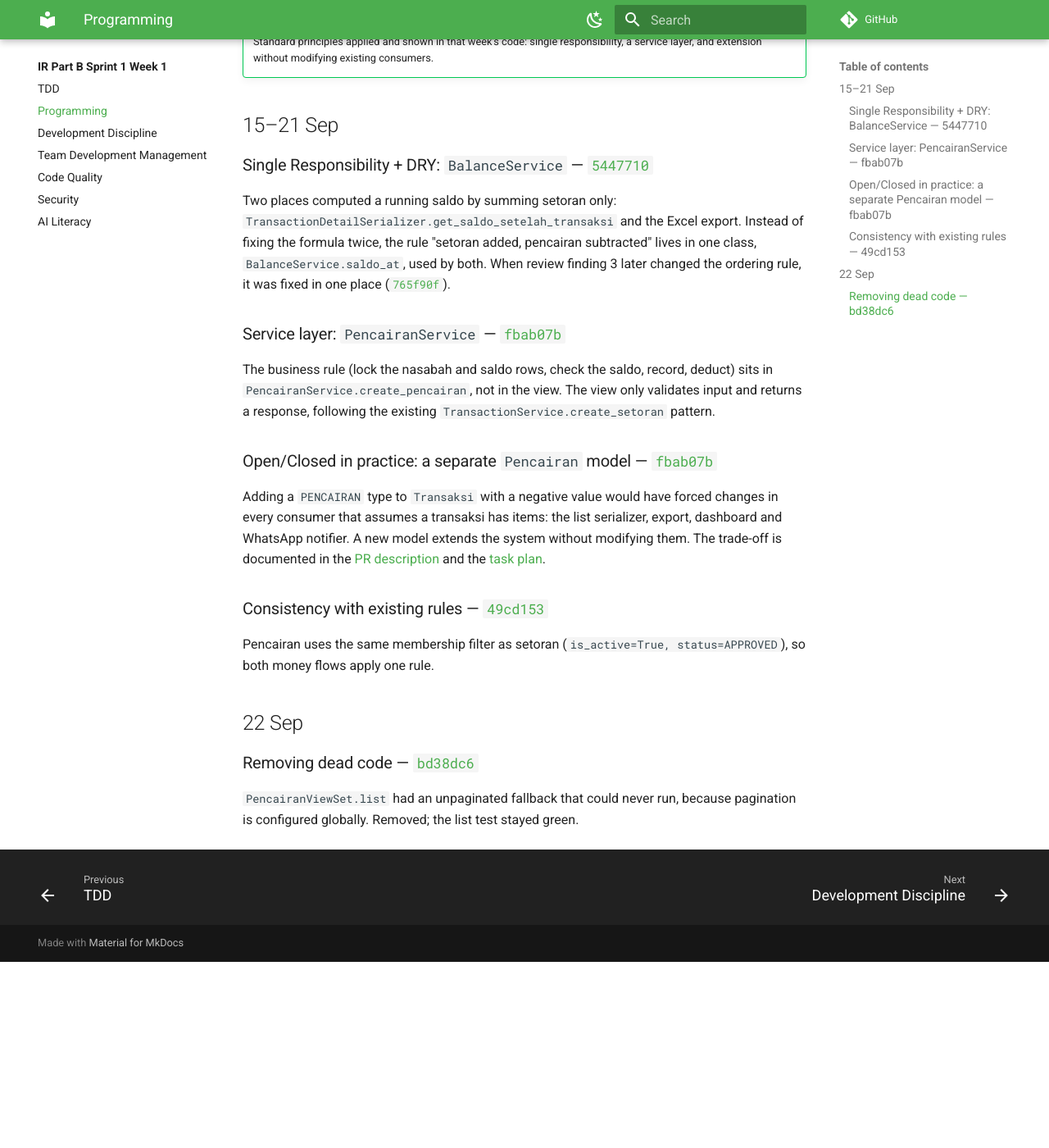
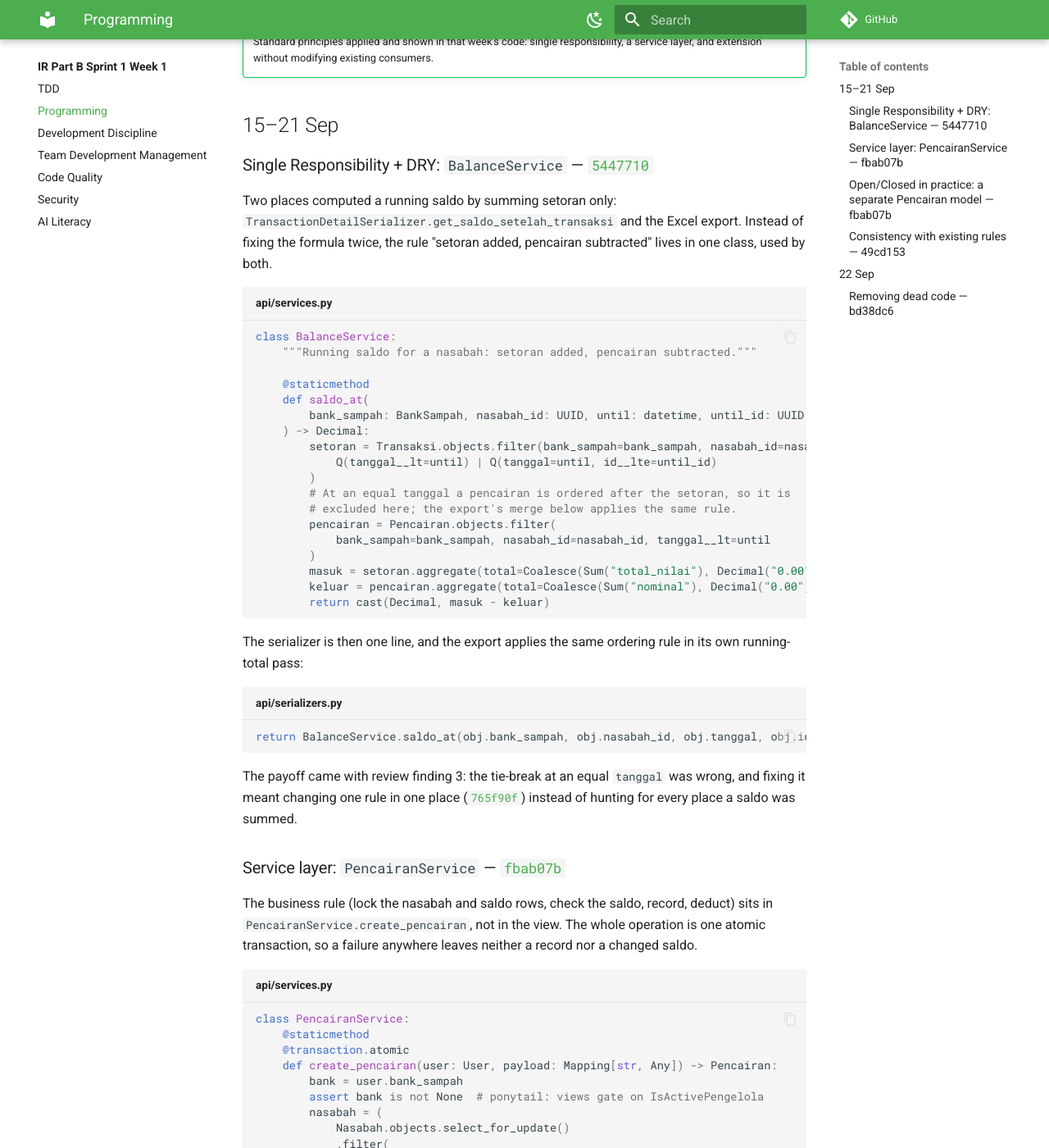
Before and after one commit to mvfi0/pilah-docs, an MkDocs documentation site: the page built from docs/review/part-b/programming.md, in a window 1280 px wide and 1400 px high, scrolled down 237 px. Shown: the whole window at 82% size. Built offline with MkDocs 1.6.1 and Material for MkDocs 9.7.7, drawn with Linux system fonts in a browser that asks for light colours; comment, search, counter and statistics services are not loaded; before the commit the page ends 1410 px from its top, so only the background shows below that; some of the changed text lies outside the part shown.

Commit message:
docs(review): show the code behind each programming claim
Co-Authored-By: Claude Opus 5 <noreply@anthropic.com>

````diff
--- a/docs/review/part-b/programming.md
+++ b/docs/review/part-b/programming.md
@@ -7,22 +7,151 @@
 
 ### Single Responsibility + DRY: `BalanceService` — [`5447710`](https://github.com/bank-sampah-PILAH/pilah-be/commit/5447710)
 
-Two places computed a running saldo by summing setoran only: `TransactionDetailSerializer.get_saldo_setelah_transaksi` and the Excel export. Instead of fixing the formula twice, the rule "setoran added, pencairan subtracted" lives in one class, `BalanceService.saldo_at`, used by both. When review finding 3 later changed the ordering rule, it was fixed in one place ([`765f90f`](https://github.com/bank-sampah-PILAH/pilah-be/commit/765f90f)).
+Two places computed a running saldo by summing setoran only: `TransactionDetailSerializer.get_saldo_setelah_transaksi` and the Excel export. Instead of fixing the formula twice, the rule "setoran added, pencairan subtracted" lives in one class, used by both.
+
+```python title="api/services.py"
+class BalanceService:
+    """Running saldo for a nasabah: setoran added, pencairan subtracted."""
+
+    @staticmethod
+    def saldo_at(
+        bank_sampah: BankSampah, nasabah_id: UUID, until: datetime, until_id: UUID
+    ) -> Decimal:
+        setoran = Transaksi.objects.filter(bank_sampah=bank_sampah, nasabah_id=nasabah_id).filter(
+            Q(tanggal__lt=until) | Q(tanggal=until, id__lte=until_id)
+        )
+        # At an equal tanggal a pencairan is ordered after the setoran, so it is
+        # excluded here; the export's merge below applies the same rule.
+        pencairan = Pencairan.objects.filter(
+            bank_sampah=bank_sampah, nasabah_id=nasabah_id, tanggal__lt=until
+        )
+        masuk = setoran.aggregate(total=Coalesce(Sum("total_nilai"), Decimal("0.00")))["total"]
+        keluar = pencairan.aggregate(total=Coalesce(Sum("nominal"), Decimal("0.00")))["total"]
+        return cast(Decimal, masuk - keluar)
+```
+
+The serializer is then one line, and the export applies the same ordering rule in its own running-total pass:
+
+```python title="api/serializers.py"
+return BalanceService.saldo_at(obj.bank_sampah, obj.nasabah_id, obj.tanggal, obj.id)
+```
+
+The payoff came with review finding 3: the tie-break at an equal `tanggal` was wrong, and fixing it meant changing one rule in one place ([`765f90f`](https://github.com/bank-sampah-PILAH/pilah-be/commit/765f90f)) instead of hunting for every place a saldo was summed.
 
 ### Service layer: `PencairanService` — [`fbab07b`](https://github.com/bank-sampah-PILAH/pilah-be/commit/fbab07b)
 
-The business rule (lock the nasabah and saldo rows, check the saldo, record, deduct) sits in `PencairanService.create_pencairan`, not in the view. The view only validates input and returns a response, following the existing `TransactionService.create_setoran` pattern.
+The business rule (lock the nasabah and saldo rows, check the saldo, record, deduct) sits in `PencairanService.create_pencairan`, not in the view. The whole operation is one atomic transaction, so a failure anywhere leaves neither a record nor a changed saldo.
+
+```python title="api/services.py"
+class PencairanService:
+    @staticmethod
+    @transaction.atomic
+    def create_pencairan(user: User, payload: Mapping[str, Any]) -> Pencairan:
+        bank = user.bank_sampah
+        assert bank is not None  # ponytail: views gate on IsActivePengelola
+        nasabah = (
+            Nasabah.objects.select_for_update()
+            .filter(
+                id=payload["nasabah_id"],
+                bank_sampah=bank,
+                is_active=True,
+                status=Nasabah.Status.APPROVED,
+            )
+            .first()
+        )
+        if not nasabah:
+            raise serializers.ValidationError(
+                {"nasabah_id": ["Nasabah tidak ditemukan atau tidak aktif"]}
+            )
+
+        saldo, _ = Saldo.objects.select_for_update().get_or_create(nasabah=nasabah)
+        nominal = payload["nominal"]
+        saldo_sebelum = saldo.total_saldo
+        if nominal > saldo_sebelum:
+            raise serializers.ValidationError({"nominal": ["Saldo nasabah tidak mencukupi"]})
+        ...
+```
+
+The view stays thin: validate, delegate, respond. It holds no business rule at all, following the existing `TransactionService.create_setoran` pattern.
+
+```python title="api/views.py"
+    def create(self, request: Request) -> Response:
+        serializer = PencairanCreateSerializer(data=request.data)
+        serializer.is_valid(raise_exception=True)
+        pencairan = PencairanService.create_pencairan(_user(request), serializer.validated_data)
+        return Response(PencairanDetailSerializer(pencairan).data, status=status.HTTP_201_CREATED)
+```
+
+Because the saldo check happens *inside* the locked transaction, two simultaneous payouts cannot both pass it — the second waits for the row lock and then sees the reduced saldo.
 
 ### Open/Closed in practice: a separate `Pencairan` model — [`fbab07b`](https://github.com/bank-sampah-PILAH/pilah-be/commit/fbab07b)
 
-Adding a `PENCAIRAN` type to `Transaksi` with a negative value would have forced changes in every consumer that assumes a transaksi has items: the list serializer, export, dashboard and WhatsApp notifier. A new model extends the system without modifying them. The trade-off is documented in the [PR description](https://github.com/bank-sampah-PILAH/pilah-be/pull/19) and the [task plan](../../sprints/sprint-1/tasks/PIL-176-pencatatan-pencairan-plan.md).
+Adding a `PENCAIRAN` type to `Transaksi` with a negative value would have forced changes in every consumer that assumes a transaksi has items: the list serializer, export, dashboard and WhatsApp notifier. A new model extends the system without modifying them.
+
+```python title="api/models.py"
+class Pencairan(TimestampedModel):
+    class Metode(models.TextChoices):
+        TUNAI = "tunai", "Tunai"
+        TRANSFER = "transfer", "Transfer"
+
+    nasabah = models.ForeignKey(Nasabah, on_delete=models.PROTECT, related_name="pencairan")
+    bank_sampah = models.ForeignKey(BankSampah, on_delete=models.PROTECT, related_name="pencairan")
+    dicatat_oleh = models.ForeignKey(
+        User, on_delete=models.PROTECT, related_name="pencairan_dicatat"
+    )
+    nominal = models.DecimalField(max_digits=14, decimal_places=2)
+    metode = models.CharField(max_length=20, choices=Metode.choices)
+    # Receipt snapshots at record time; PIL-230 decides how edits affect them.
+    saldo_sebelum = models.DecimalField(max_digits=14, decimal_places=2)
+    saldo_sesudah = models.DecimalField(max_digits=14, decimal_places=2)
+
+    class Meta:
+        db_table = "pencairan"
+        ordering = ["-tanggal"]
+        indexes = [models.Index(fields=["bank_sampah", "nasabah", "tanggal"])]
+        constraints = [
+            models.CheckConstraint(
+                condition=models.Q(nominal__gt=0), name="pencairan_nominal_positive"
+            ),
+        ]
+```
+
+`PROTECT` on all three foreign keys keeps a money record from losing the nasabah, bank or pengurus it refers to, and the check constraint enforces a positive nominal in the database as well as in the serializer. The trade-off is documented in the [PR description](https://github.com/bank-sampah-PILAH/pilah-be/pull/19) and the [task plan](../../sprints/sprint-1/tasks/PIL-176-pencatatan-pencairan-plan.md).
 
 ### Consistency with existing rules — [`49cd153`](https://github.com/bank-sampah-PILAH/pilah-be/commit/49cd153)
 
-Pencairan uses the same membership filter as setoran (`is_active=True, status=APPROVED`), so both money flows apply one rule.
+Review finding 1 was that pencairan accepted any active nasabah, while setoran already required an approved membership — so a pending member could be paid out but not deposit. The fix makes both money flows resolve the nasabah the same way:
+
+```python title="api/services.py — identical in create_setoran and create_pencairan"
+            Nasabah.objects.select_for_update()
+            .filter(
+                id=payload["nasabah_id"],
+                bank_sampah=bank,
+                is_active=True,
+                status=Nasabah.Status.APPROVED,
+            )
+            .first()
+```
+
+One rule, applied on both sides, rather than a second variation of "who may transact".
 
 ## 22 Sep
 
 ### Removing dead code — [`bd38dc6`](https://github.com/bank-sampah-PILAH/pilah-be/commit/bd38dc6)
 
-`PencairanViewSet.list` had an unpaginated fallback that could never run, because pagination is configured globally. Removed; the list test stayed green.
+`PencairanViewSet.list` had an unpaginated fallback that could never run, because `StandardPagination` is the global default, so `paginate_queryset` never returns `None`. Six lines became two, and the reason is written down so the next reader does not restore the branch:
+
+```diff title="api/views.py — bd38dc6"
+     def list(self, request: Request) -> Response:
+-        qs = self.get_queryset()
+-        page = self.paginate_queryset(qs)
+-        serializer = PencairanDetailSerializer(page if page is not None else qs, many=True)
+-        if page is not None:
+-            return self.get_paginated_response(serializer.data)
+-        return Response(serializer.data)
++        # Pagination is configured globally (PAGE_SIZE), so a page always exists.
++        page = self.paginate_queryset(self.get_queryset())
++        return self.get_paginated_response(PencairanDetailSerializer(page, many=True).data)
+```
+
+The list test stayed green, which is what made the deletion safe rather than hopeful.
````
